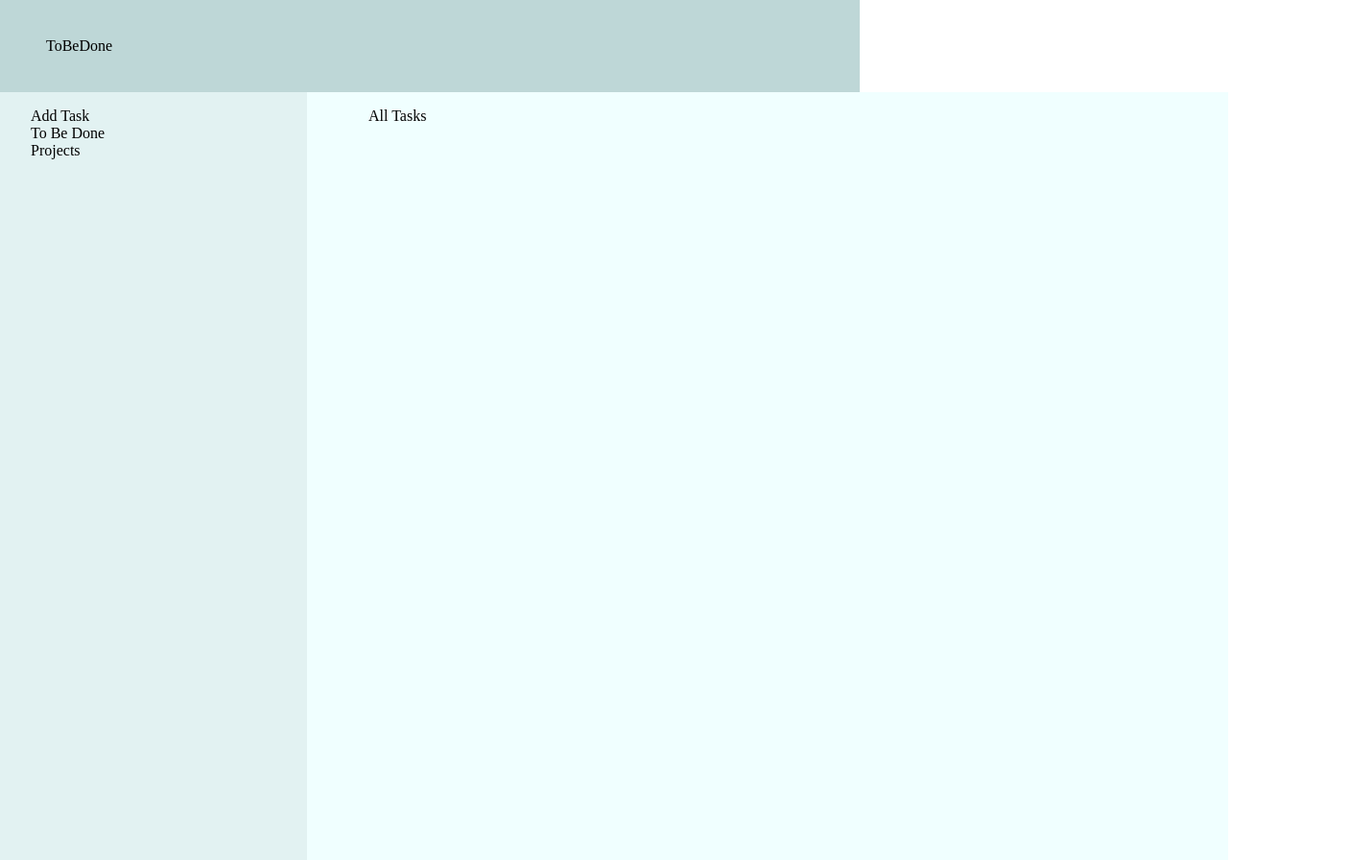
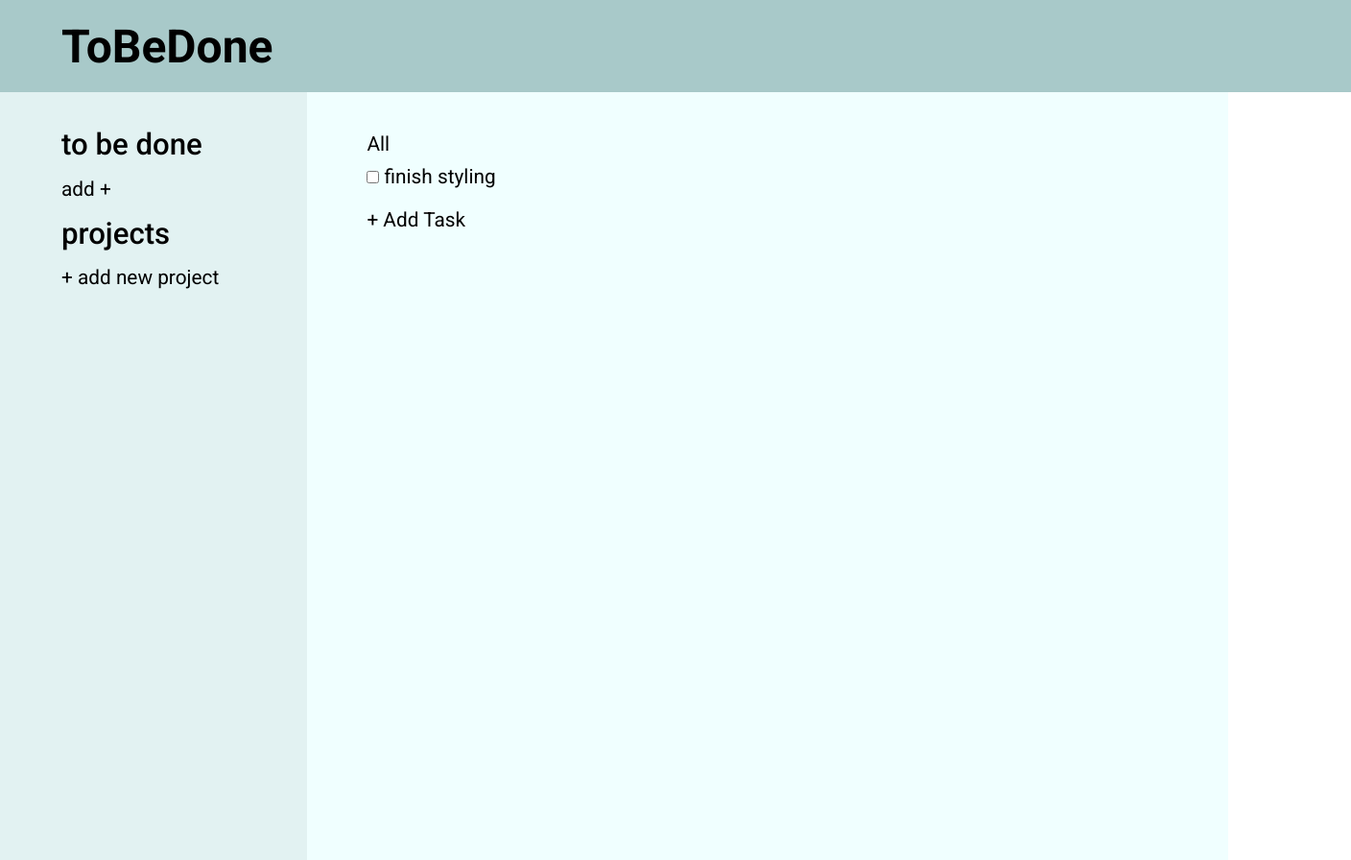
Before and after one commit to TristanDTTran/ToBeDone, a website built with webpack: page src/template.html in a window 1280 px wide. Shown: the whole page at 96% size, 1408 px wide, since content can reach past the window. Built offline with nearby package versions, Linux system fonts and the light colour scheme.

Commit message:
Add further layout spacing and styling to template.

```diff
--- a/src/styles.css
+++ b/src/styles.css
@@ -1,19 +1,33 @@
 body {
+    margin: 0;
+    padding: 0;
+    overflow: hidden; /* disables both horizontal and vertical scrolling */
+    font-family: 'Roboto';
+}
+
+input {
     margin: 0;
     padding: 0;
 }
 
 .navbar {
-    background-color:rgb(190, 215, 215);
+    background-color:rgb(168, 201, 201);
 
     display: flex;
     justify-content: start;
     align-items: center;
 
-    padding: 1em 3em 1em 3em;
+    padding: 1em 4rem 1em 4rem;
 
-    width: 100vh;
+    width: 100vw;
     height: 8vh;
+}
+
+.navbar-title {
+    font-family: 'Roboto';
+    font-weight: bolder;
+    font-size: 3em;
+    color: rgb(0, 0, 0);
 }
 
 .sidebar {
@@ -24,10 +38,11 @@ body {
     flex-direction: column;
 
     box-sizing: border-box; /* include padding in width */
-    width: 25%;
+    width: 20rem;
     height: 100vh;
 
-    padding: 1em 2em 1em 2em;
+    padding: 1em 4rem 1em 4rem;
+    font-size: 1.3em;
 }
 
 .main-content {
@@ -35,6 +50,26 @@ body {
     display: flex;
 }
 
-.list-content {
-    padding: 1em 2em 1em 4em;
+.tasks-content {
+    padding: 2em 3em;
+    font-size: 1.3em;
 }
+
+.sidebar-heading {
+    font-size: 1.5em;
+    font-weight: 500;
+    padding: 0.5em 0;
+    white-space: nowrap; /* 👈 prevents line breaks */
+}
+
+.add-project-btn {
+    white-space: nowrap; /* 👈 prevents line breaks */
+}
+
+.todo-task {
+    padding: 0.5em 0;
+}
+
+.add-task {
+    padding: 0.5em 0;
+}
--- a/src/template.html
+++ b/src/template.html
@@ -5,6 +5,9 @@
     <meta name="viewport" content="width=device-width, initial-scale=1.0">
     <title>ToBeDone
     </title>
+    <link rel="preconnect" href="https://fonts.googleapis.com">
+    <link rel="preconnect" href="https://fonts.gstatic.com" crossorigin>
+    <link href="https://fonts.googleapis.com/css2?family=Roboto:ital,wght@0,100..900;1,100..900&display=swap" rel="stylesheet">
 </head>
 <body>
     <div class="navbar">
@@ -16,19 +19,19 @@
     <div class="main-content">
         <div class="sidebar">
             <div class="sidebar-main">
-                <div class="sidebar-add-task">Add Task</div>
-                <div class="sidebar-all-tasks">To Be Done</div>
-                <div class="sidebar-projects-tab">
-                <div class="projects-heading">Projects</div>
+                <div class="sidebar-heading">to be done </div>
+                <div class="sidebar-add-task">add + </div>
+                <div class="sidebar-projects-tab"></div>
+                <div class="sidebar-heading">projects</div>
+                <div class="add-project-btn">+ add new project</div>
             </div>
         </div>
 
-
-        </div>
-
-        <div class="list-content">
+        <div class="tasks-content">
             <div class="all-tasks">
-                <div class="tasks-title">All Tasks</div>
+                <div class="tasks-title">All</div>
+                <div class="todo-task"><input type="checkbox"> finish styling</div>
+                <div class="add-task">+ Add Task </div>
             </div>
         </div>
     </div>
```
